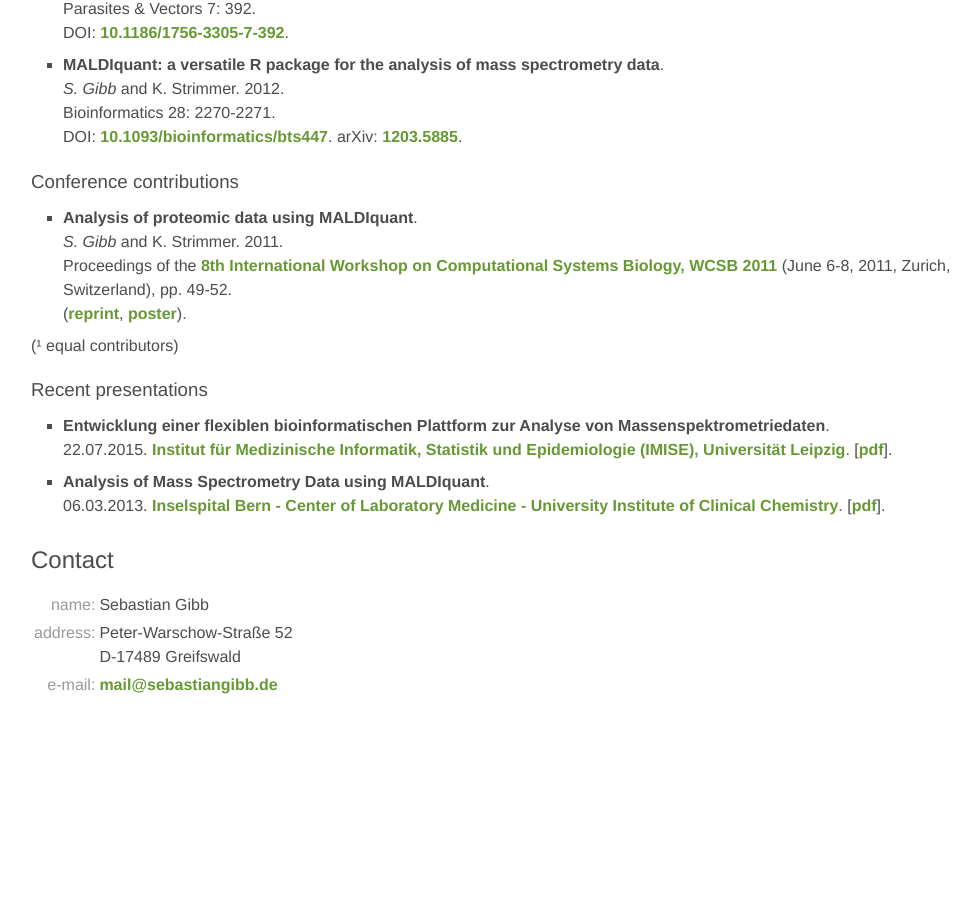
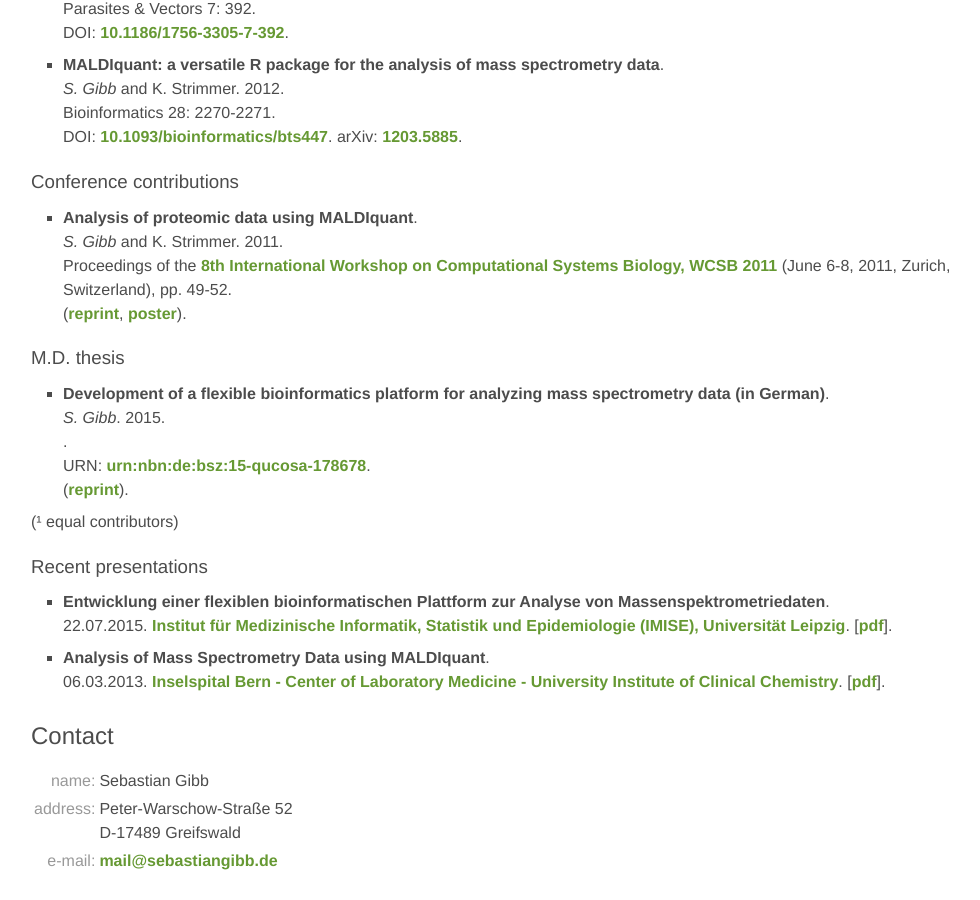
Before and after one commit to sgibb/sgibb.github.io, a Jekyll site: the page built from index.md, in a window 1280 px wide and 900 px high, scrolled down 1488 px. Shown: the whole window, without its empty margins (113-1093 px from the left). Built offline with Jekyll 4.4.1, drawn with Linux system fonts in a browser that asks for light colours; Markdown is read by kramdown in place of the engine named in the settings; before the commit the page ends 2212 px from its top, so only the background shows below that.

Commit message:
add M.D. thesis

```diff
--- a/_data/publications.yml
+++ b/_data/publications.yml
@@ -33,3 +33,10 @@
       journal: Proceedings of the [8th International Workshop on Computational Systems Biology, WCSB 2011](http://www.wcsb2011.ethz.ch/) (June 6-8, 2011, Zurich, Switzerland), pp. 49-52
       year: 2011
       misc: "([reprint](http://strimmerlab.org/publications/conferences/maldiquant-wcsb2011.pdf), [poster](/downloads/maldiquant/wcsb2011-poster.pdf))"
+
+- name: M.D. thesis
+  entries:
+    - title: Development of a flexible bioinformatics platform for analyzing mass spectrometry data (in German)
+      authors: S. Gibb
+      year: 2015
+      misc: "URN: [urn:nbn:de:bsz:15-qucosa-178678](http://nbn-resolving.de/urn:nbn:de:bsz:15-qucosa-178678).<br />([reprint](/downloads/dissertation-sebastiangibb.pdf))"
```
Also changed, not shown: 1 other file.
